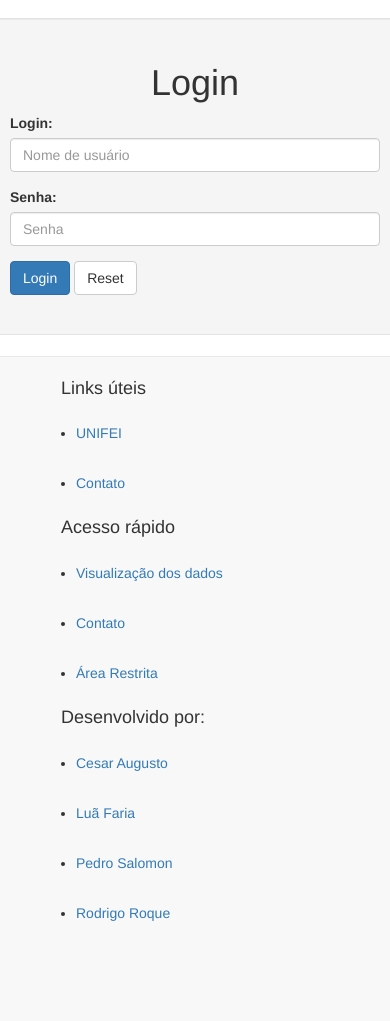
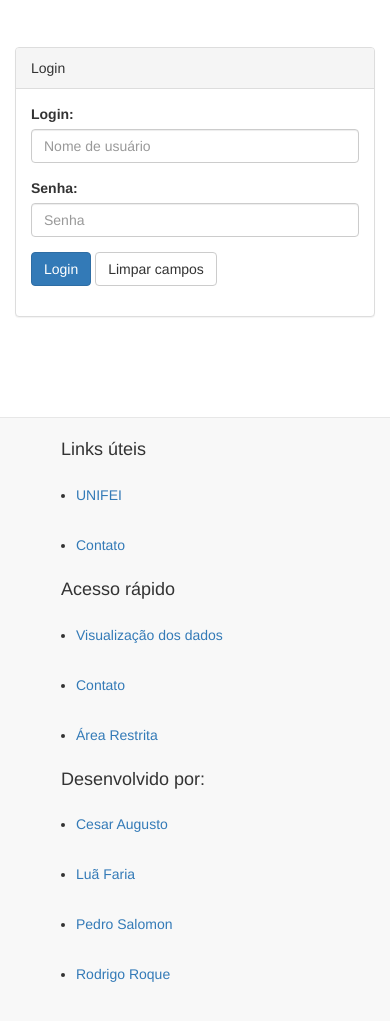
Before and after one commit to roquerodrigo/cepremg, a PHP site: template resources/views/login.html.twig in a window 390 px wide; the page is wider, and only the part inside the window is pictured. Shown: the part 55-1076 px from the top of that part. Before the commit the page ends 976 px from the top of that part, so only its background shows below. Run offline with PHP 8.4, Linux system fonts and the light colour scheme; the template is opened without the code that fills it, so the values that code supplies are empty; some libraries are stand-ins or nearby versions.

Commit message:
Correção do painel de login
Correção após a inserção do footer

```diff
--- a/resources/assets/less/custom.less
+++ b/resources/assets/less/custom.less
@@ -11,3 +11,8 @@ footer {
     }
   }
 }
+
+.panel-login {
+  margin-top: 50px;
+  margin-bottom: 100px;
+}
--- a/resources/views/login.html.twig
+++ b/resources/views/login.html.twig
@@ -1,12 +1,13 @@
 {% extends 'layouts/master.html.twig' %}
 
 {% block content %}
-    <div class="row">
-        <div class="col-md-4"></div>
-        <div class="col-md-4 well well-lg">
-
-            <h1 class="text-center"> Login </h1>
-
+    <div class="col-md-6 col-md-offset-3">
+        <div class="panel panel-default panel-login">
+            <div class="panel-heading"> Login</div>
+            <div class="panel-body">
+                {% if failure == true %}
+                    <div class="alert alert-danger">Credenciais inválidas</div>
+                {% endif %}
                 <form method="POST">
                     <div class="form-group">
                         <label for="uname-id">Login:</label>
@@ -20,15 +21,12 @@
 
                     <div class="form-group">
                         <input class="btn btn-primary" value="Login" type="submit">
-                    <input class="btn btn-default" type="reset">
+                        <input class="btn btn-default" type="reset" value="Limpar campos">
                     </div>
+
                 </form>
-            {% if failure == true %}
-                <div class="panel panel-danger">
-                    <div class="panel-heading">Erro: Login inválido</div>
             </div>
-            {% endif %}
         </div>
-        <div class="col-md-4"></div>
     </div>
+    <div class="clearfix"></div>
 {% endblock %}
```
Also changed, not shown: public/css/app.css. Lines whose indentation alone changed are shown as unchanged.
